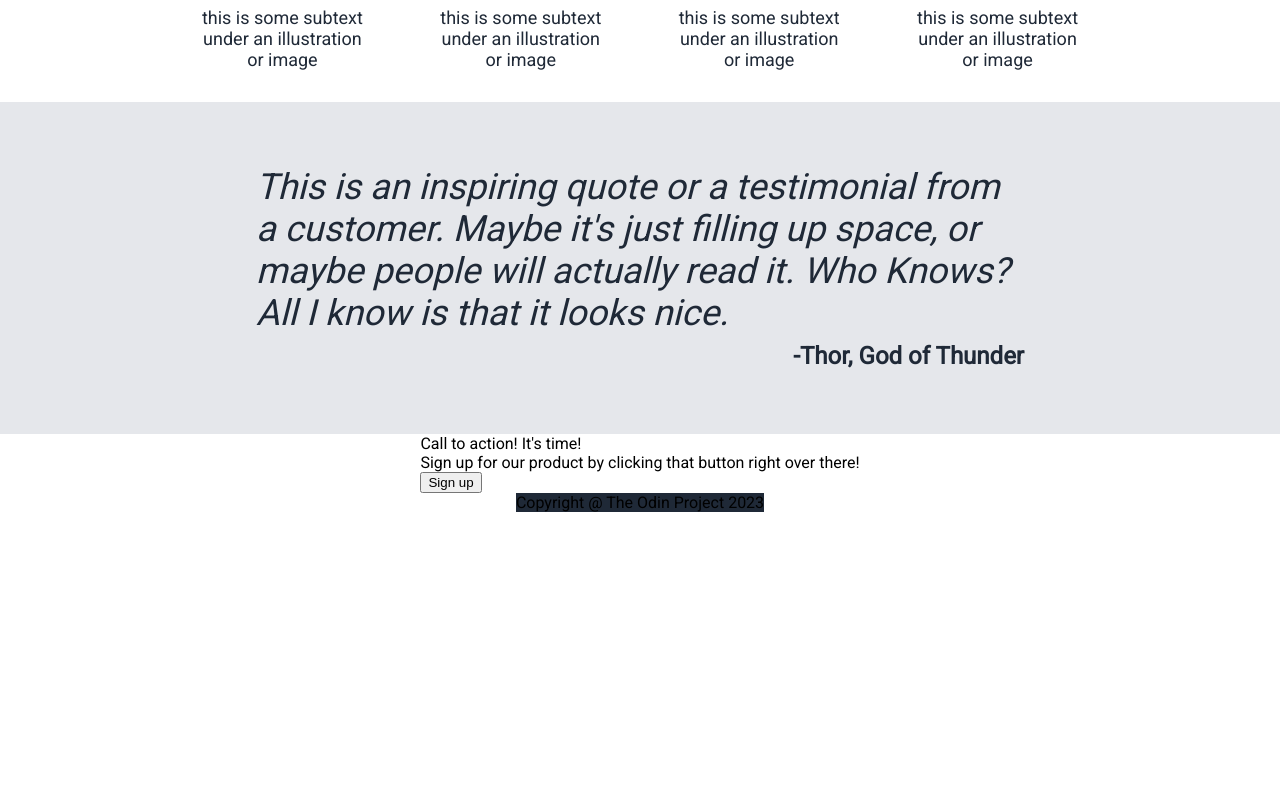
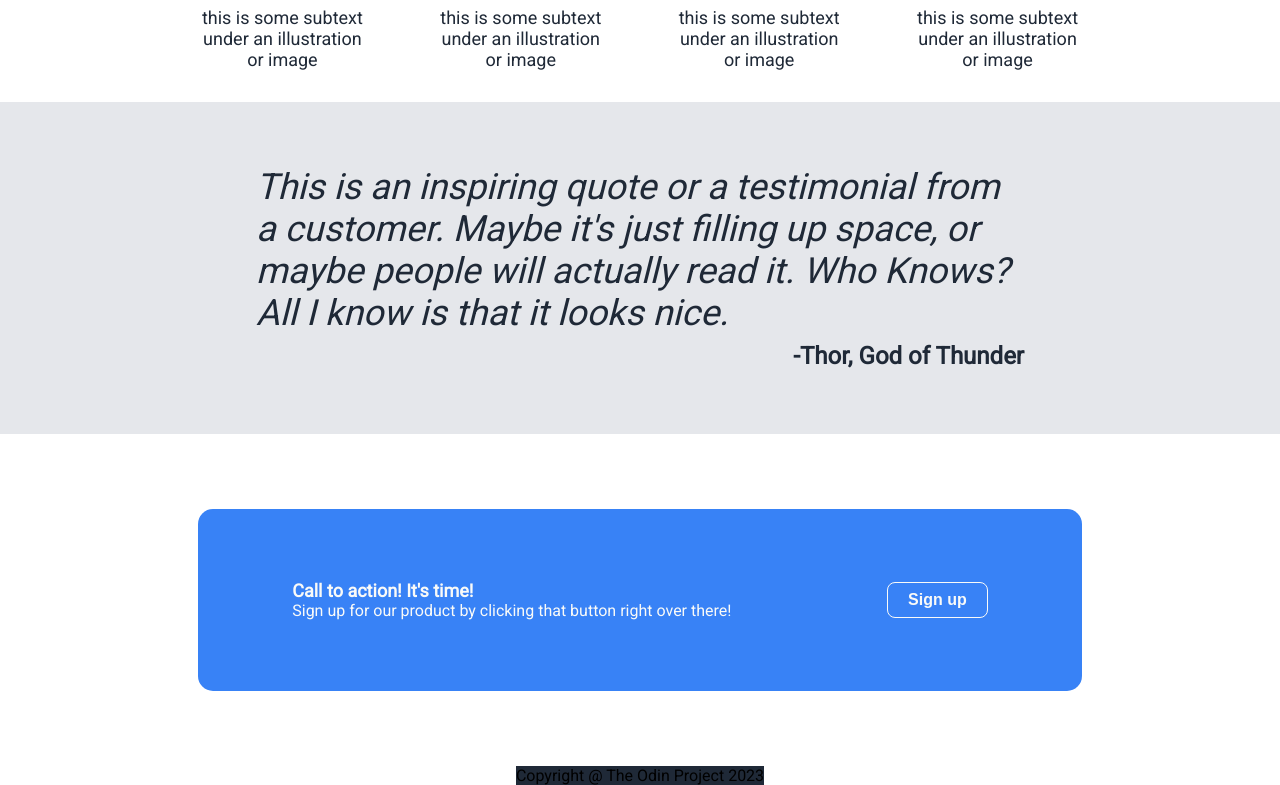
Before and after one commit to sarcastusss/landing-page, a plain HTML site: page index.html in a window 1280 px wide. Shown: the part 802-1587 px from the top of the page. Before the commit the page ends 1314 px from the top, so only its background shows below. Drawn offline with Linux system fonts and the light colour scheme.

Commit message:
Adds flex and style on section 4 of the page

```diff
--- a/index.html
+++ b/index.html
@@ -60,10 +60,12 @@
 
     <div class="section4">
       <div class="action-container">
-       <div class="action">Call to action! It's time!</div>
-       <div class="action-text">Sign up for our product by clicking that button right over there!</div>
+        <div class="text-action-container">
+          <div class="action">Call to action! It's time!</div>
+          <div class="action-text">Sign up for our product by clicking that button right over there!</div>
+        </div>
+          <button class="sign-up">Sign up</button>
       </div>
-       <button class="sign-up">Sign up</button>
     </div>
 
     <div class="footer">Copyright @ The Odin Project 2023</div>
--- a/styles.css
+++ b/styles.css
@@ -171,6 +171,7 @@ body {
     font-size: 36px;
     color: #1f2937;
     padding: 1rem;
+    text-align: center;
 }
 
 /* Flex displaying the third section */
@@ -216,3 +217,53 @@ body {
     color: #1f2937;
     margin-top: 0.5rem;
 }
+
+/* Flex displaying the fourth section */
+
+.section4 {
+    display: flex;
+    width: 70%;
+    padding: 1rem;
+    justify-content: center;
+    align-items: center;
+    min-height: 300px;
+}
+
+.action-container {
+    display: flex;
+    justify-content: space-around;
+    align-items: center;
+    min-height: 150px;
+    padding: 1rem;
+    width: 95%;
+}
+
+
+/* Section 4 styling */
+
+.action-container {
+    background-color: #3882f6;
+    color: #f9faf8;
+    border-radius: 15px;
+}
+
+.section4 .action {
+    font-size: 18px;
+    font-weight: bold;
+}
+
+.section4 button {
+    color: #f9faf8;
+    background-color: #3882f6;
+    border: 1px solid #f9faf8;
+    border-radius: 8px;
+    font-size: 16px;
+    font-weight: bold;
+    padding: 8px 20px;
+}
+
+.section4 button:hover {
+    background-color: #f9faf8;
+    color: #3882f6;
+    transition-duration: 50ms;
+}
```
